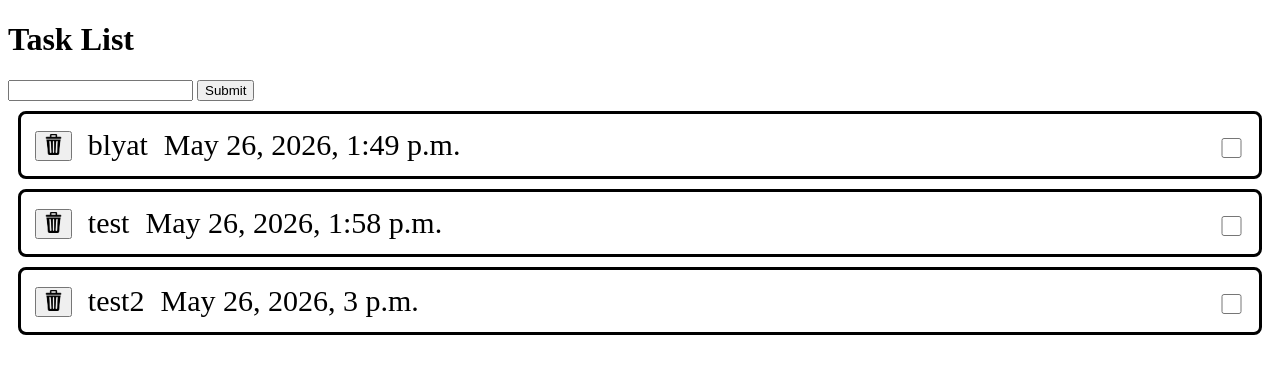
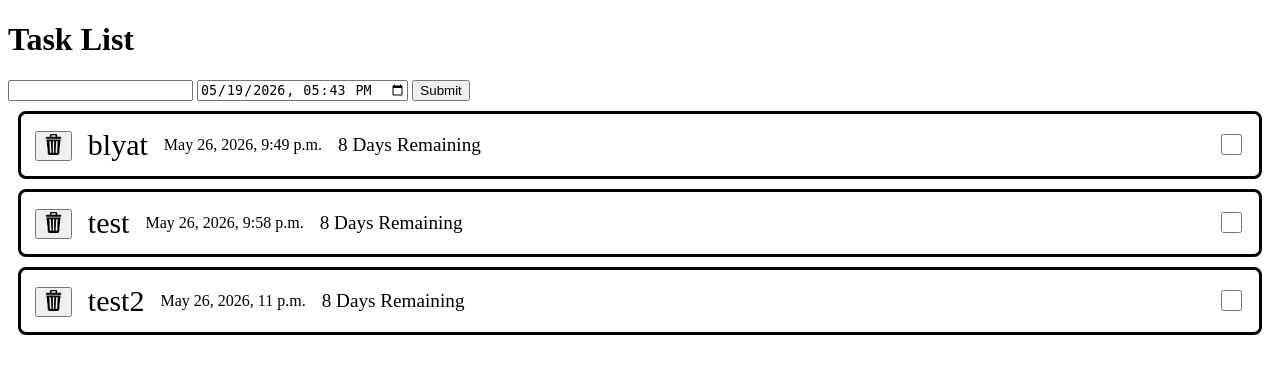
Before and after one commit to madayuki1/django_todo, a Django app: page /tasks/ in a window 1280 px wide. Shown: the top 374 px of the page. Run offline with Django 5.2, Linux system fonts and the light colour scheme; data comes from the database, SQL or seed files in the repository; both versions use the stored data as it was after the commit.

Commit message:
due date

```diff
--- a/config/settings.py
+++ b/config/settings.py
@@ -112,11 +112,11 @@ AUTH_PASSWORD_VALIDATORS = [
 
 
 # Internationalization
-# https://docs.djangoproject.com/en/6.0/topics/i18n/
+# https://docs.djangoproject.com/en/6.0/topics/i18n/ ffs
 
 LANGUAGE_CODE = 'en-us'
 
-TIME_ZONE = 'UTC'
+TIME_ZONE = 'Asia/Singapore'
 
 USE_I18N = True
 
--- a/tasks/models.py
+++ b/tasks/models.py
@@ -5,7 +5,7 @@ from django.utils import timezone
 
 class Task(models.Model):
     title = models.CharField(max_length=200)
-    due_date = models.DateField(default=timezone.now())
+    due_date = models.DateTimeField(default=timezone.now())
     completed = models.BooleanField(default=False)
 
     def __str__(self):
@@ -13,3 +13,10 @@ class Task(models.Model):
 
     def get_id(self):
         return self.id
+
+    @property
+    def remaining_days(self):
+        now = timezone.now().date()
+        delta = self.due_date.date() - now
+
+        return delta.days
--- a/tasks/static/tasks/style.css
+++ b/tasks/static/tasks/style.css
@@ -24,21 +24,27 @@
 
     display: flex;
     justify-content: space-between;
+    align-items: center;
 }
 
 input[type='checkbox']{
-    font-size: inherit;
     height: 1.3rem;
     aspect-ratio: 1/1;
-    vertical-align: middle;
 }
 .btn-delete img{
     height: 1.3rem;
     aspect-ratio: 1/1;
     object-fit: contain;
 }
+#due-date{
+    font-size: 1rem;
+}
+#remaining-days{
+    font-size: 1.2rem;
+}
 
 .left-side{
     display: flex;
     gap: 1rem;
+    align-items: center;
 }
--- a/tasks/templates/tasks/tasks.html
+++ b/tasks/templates/tasks/tasks.html
@@ -14,6 +14,7 @@
         <form action="" method="post">
             {% csrf_token %}
             <input type="text" name="title" id="task-input">
+            <input type="datetime-local" name="due_date" id="btn-date" value="{{ tomorrow| date:'Y-m-d\\TH:i' }}">
             <button type="submit">Submit</button>
         </form>
     </section>
@@ -27,7 +28,8 @@
                     </button>
                 </form>
                 <span>{{ task.title }}</span>
-                <span>{{ task.due_date }}</span>
+                <span id="due-date">{{ task.due_date }}</span>
+                <span id="remaining-days">{{ task.remaining_days }} Days Remaining</span>
             </div>
             <form method="POST" action="{% url 'toggle_task' task.id %}">
                 {% csrf_token %}
--- a/tasks/views.py
+++ b/tasks/views.py
@@ -1,15 +1,21 @@
 # tasks/views.py
 from django.http import HttpResponse
 from django.shortcuts import render, redirect, get_object_or_404
+from django.utils import timezone
+from datetime import timedelta
 from .models import Task
 
 def index(request):
 
     if request.method == "POST":
         title = request.POST.get("title")
+        due_date = request.POST.get("due_date")
 
         if title:
-            Task.objects.create(title=title)
+            Task.objects.create(
+                title=title,
+                due_date=due_date
+            )
 
         return redirect(
             to='index'
@@ -18,7 +24,8 @@ def index(request):
     tasks = Task.objects.all()
 
     context = {
-        "tasks": tasks
+        "tasks": tasks,
+        "tomorrow": timezone.now() + timedelta(days=1),
     }
 
     return render(
```
Also changed, not shown: db.sqlite3, tasks/migrations/0003_alter_task_due_date.py (added).
